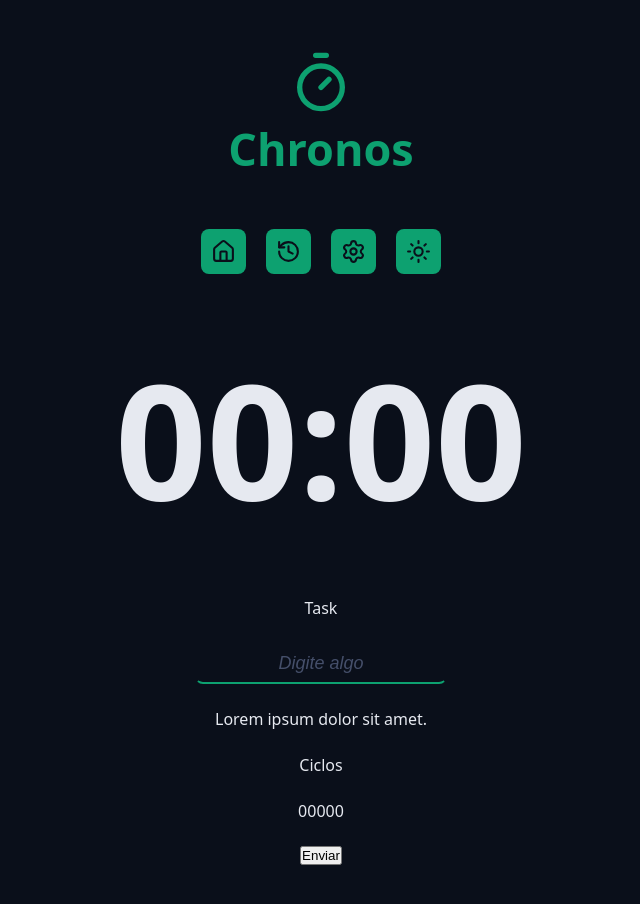
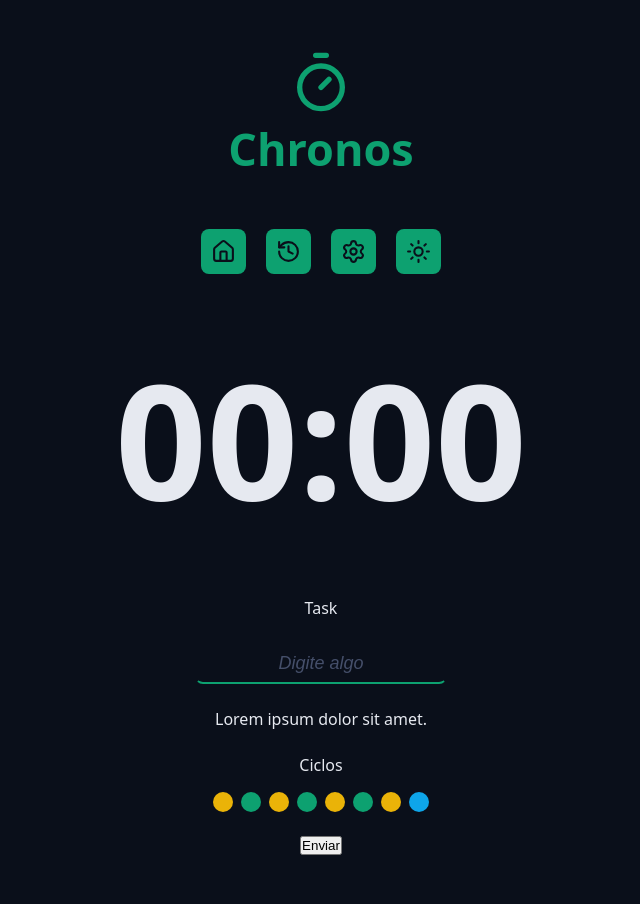
Before and after one commit to AndDevCarv/chronos-project, a React (Vite) app: page / in a window 1280 px wide. Shown: the top 904 px of the page, without its empty margins (319-959 px from the left). Built offline with nearby package versions, Linux system fonts and the light colour scheme.

Commit message:
adiocionado parte do default button

```diff
--- a/src/App.tsx
+++ b/src/App.tsx
@@ -6,6 +6,7 @@ import { Logo } from "./components/Logo";
 import { Menu } from "./components/Menu";
 import { CountDown } from "./components/CountDown";
 import { DefaultInput } from "./components/DefaultInput";
+import { Cycle } from "./components/Cycles/Cycle";
 
 export function App() {
   return (
@@ -28,8 +29,7 @@ export function App() {
             <p>Lorem ipsum dolor sit amet.</p>
           </div>
           <div className="formRow">
-            <p>Ciclos</p>
-            <p>00000</p>
+            <Cycle/>
           </div>
           <div className="formRow">
             <button>Enviar</button>
--- /dev/null
+++ b/src/components/Cycles/Cycle.tsx
@@ -0,0 +1,19 @@
+import styles from "./styles.module.css";
+
+export function Cycle() {
+  return (
+    <div className={styles.cycleContainer}>
+      <span>Ciclos</span>
+      <div className={styles.dotsContainer}>
+        <span className={`${styles.dot} ${styles.work}`}></span>
+        <span className={`${styles.dot} ${styles.shortBreak}`}></span>
+        <span className={`${styles.dot} ${styles.work}`}></span>
+        <span className={`${styles.dot} ${styles.shortBreak}`}></span>
+        <span className={`${styles.dot} ${styles.work}`}></span>
+        <span className={`${styles.dot} ${styles.shortBreak}`}></span>
+        <span className={`${styles.dot} ${styles.work}`}></span>
+        <span className={`${styles.dot} ${styles.longBreak}`}></span>
+      </div>
+    </div>
+  );
+}
--- /dev/null
+++ b/src/components/Cycles/styles.module.css
@@ -0,0 +1,30 @@
+.cycleContainer {
+  display: flex;
+  flex-direction: column;
+  text-align: center;
+  gap: 1.6rem;
+}
+
+.dotsContainer {
+  display: flex;
+  flex-direction: row;
+  gap: 0.8rem;
+}
+
+.dot {
+  border-radius: 50%;
+  height: 2rem;
+  width: 2rem;
+}
+
+.work {
+  background: var(--warning);
+}
+
+.shortBreak {
+  background: var(--primary);
+}
+
+.longBreak {
+  background: var(--info);
+}
--- a/src/components/DefaultInput/index.tsx
+++ b/src/components/DefaultInput/index.tsx
@@ -10,12 +10,12 @@ export function DefaultInput({
   type,
   id,
   labelText,
-  ...rest
+  ...props
 }: DefaultInputProps) {
   return (
     <>
       {labelText && <label htmlFor={id}>{labelText}</label>}
-      <input className={styles.input} id={id} type={type} {...rest}></input>
+      <input className={styles.input} id={id} type={type} {...props}></input>
     </>
   );
 }
--- a/src/components/Logo/styles.module.css
+++ b/src/components/Logo/styles.module.css
@@ -22,6 +22,6 @@
 }
 
 .logoLink:hover {
-  transition: all 0.1s ease-in-out;
+  transition: all 0.2s ease-in-out;
   filter: brightness(70%);
 }
```
Also changed, not shown: src/components/DeafultButton/index.tsx (added, +16 -0 lines), src/components/DeafultButton/styles.module.css (added).
